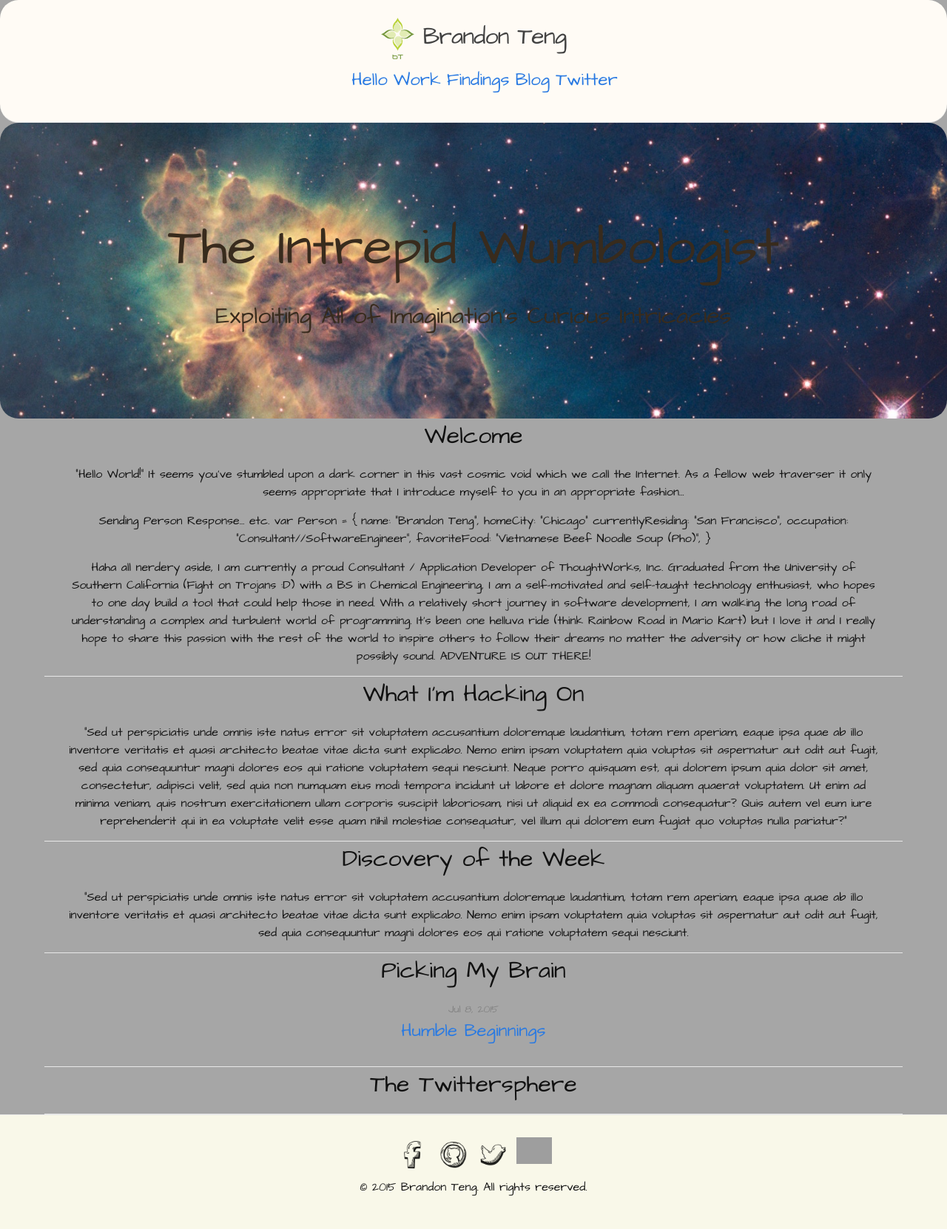
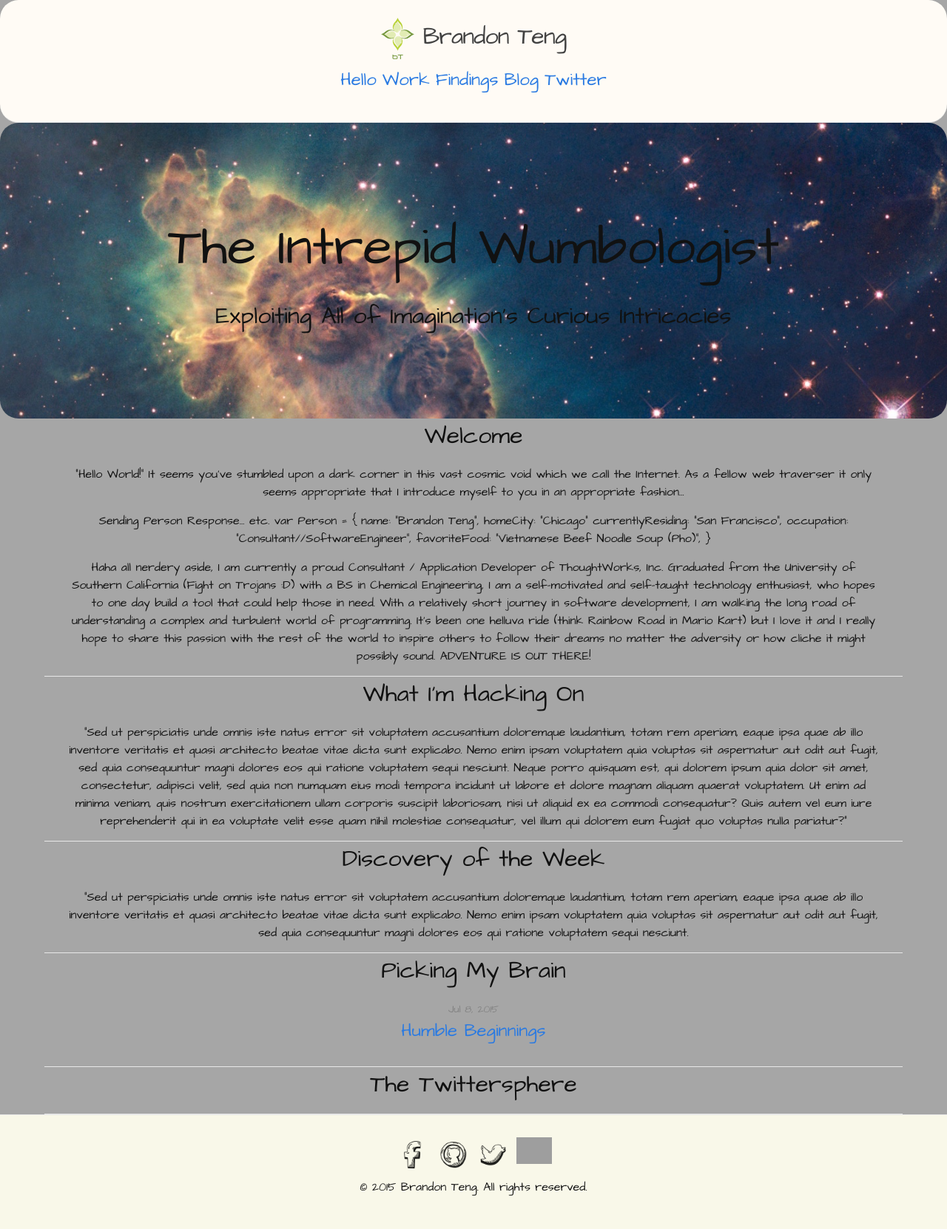
Before and after one commit to bteng22/bteng22.github.io, a Jekyll site: the page built from 00-index.html, in a window 1280 px wide. Shown: the whole page at 74% size. Built offline with Jekyll 4.4.1, drawn with Linux system fonts in a browser that asks for light colours; grey boxes are pictures that could not be loaded.

Commit message:
refactor banner css and remove boilerplate styles on ul

```diff
--- a/_includes/banner.html
+++ b/_includes/banner.html
@@ -1,6 +1,4 @@
 <section id="hero">
-  <div class="wrapper">
-    <h1 class="title">The Intrepid Wumbologist</h1>
-    <span class="tagline">Exploiting All of Imagination's Curious Intricacies</span>
-  </div>
+  <h1 class="title">The Intrepid Wumbologist</h1>
+  <span class="tagline">Exploiting All of Imagination's Curious Intricacies</span>
 </section>
--- a/_sass/_base.scss
+++ b/_sass/_base.scss
@@ -63,10 +63,6 @@
 /**
  * Lists
  */
-ul, ol {
-    margin-left: $spacing-unit;
-}
-
 li {
     > ul,
     > ol {
--- a/_sass/_layout.scss
+++ b/_sass/_layout.scss
@@ -69,7 +69,6 @@
 
 .footer-heading {
     font-size: 18px;
-    margin-bottom: $spacing-unit / 2;
 }
 
 .contact-list,
@@ -129,15 +128,15 @@
 
 /* Home ----------*/
 #hero {
+  display: flex;
+  flex-direction: column;
+  align-items: center;
+  justify-content: center;
   height: 400px;
   background: url(../images/banner.png) no-repeat top left;
   background-size: cover;
   border-radius: 25px;
-  display: flex;
-  justify-content: center;
-  align-items: center;
   text-align: center;
-  color: #382B1D;
 }
 
 .title {
```
